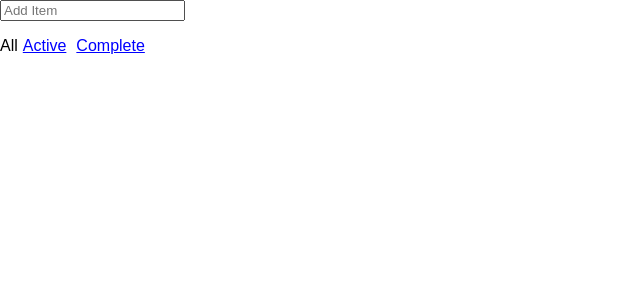
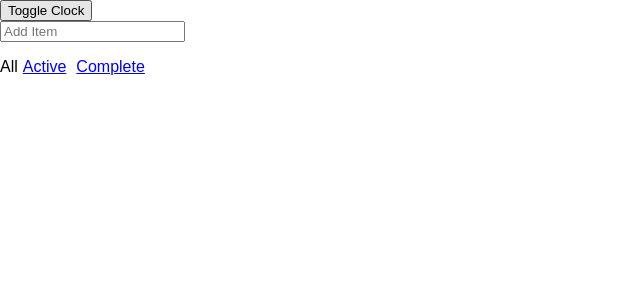
Before and after one commit to alocke12992/React_todo, a React (Create React App) app: page / in a window 1280 px wide. Shown: the top 300 px of the page, without its empty margins (0-640 px from the left). Built offline with nearby package versions, Linux system fonts and the light colour scheme.

Commit message:
Make clock

```diff
--- a/src/App.js
+++ b/src/App.js
@@ -1,10 +1,20 @@
 import React, { Component } from "react";
 import List from "./List";
 import TodoForm from "./TodoForm";
-import Footer from './Footer'
+import Footer from './Footer';
+import Clock from './Clock';
 
 class App extends Component {
-  state = { todos: [], filter: 'All'};
+  state = { todos: [], filter: 'All', showClock: false };
+
+
+  toggleShowClock = () => {
+    this.setState (state => {
+      return {
+        showClock: !state.showClock
+      }
+    })
+  }
 
   setFilter = (filter) => {
     this.setState({ filter })
@@ -57,9 +67,11 @@ class App extends Component {
   };
 
   render() {
-    const { todos, filter } = this.state;
+    const { todos, filter, showClock } = this.state;
     return (
       <div>
+        { showClock && <clock /> }
+        <button onClick={this.toggleShowClock}>Toggle Clock</button>
         <TodoForm addItem={this.addTodo} />
         <List
           todoClick={this.handleClick}
--- a/src/Footer.js
+++ b/src/Footer.js
@@ -11,7 +11,8 @@ const styles = {
 };
 
 const filterLink = (current, name, setFilter) => {
-  if (current === name) return <span>{name}</span>;
+  if (current === name)
+    return <span key={name}>{name}</span>;
   else
     return (
       <span style={styles.link} onClick={() => setFilter(name)}>
@@ -22,7 +23,7 @@ const filterLink = (current, name, setFilter) => {
 
 const Footer = ({ filter, setFilter }) => (
   <div>
-    {["All", "Active", "Complete"].map(f => filterLink(filter, f, setFilter))}
+    {["All", "Active", "Complete"].map( f => filterLink(filter, f, setFilter))}
   </div>
 );
 
```
